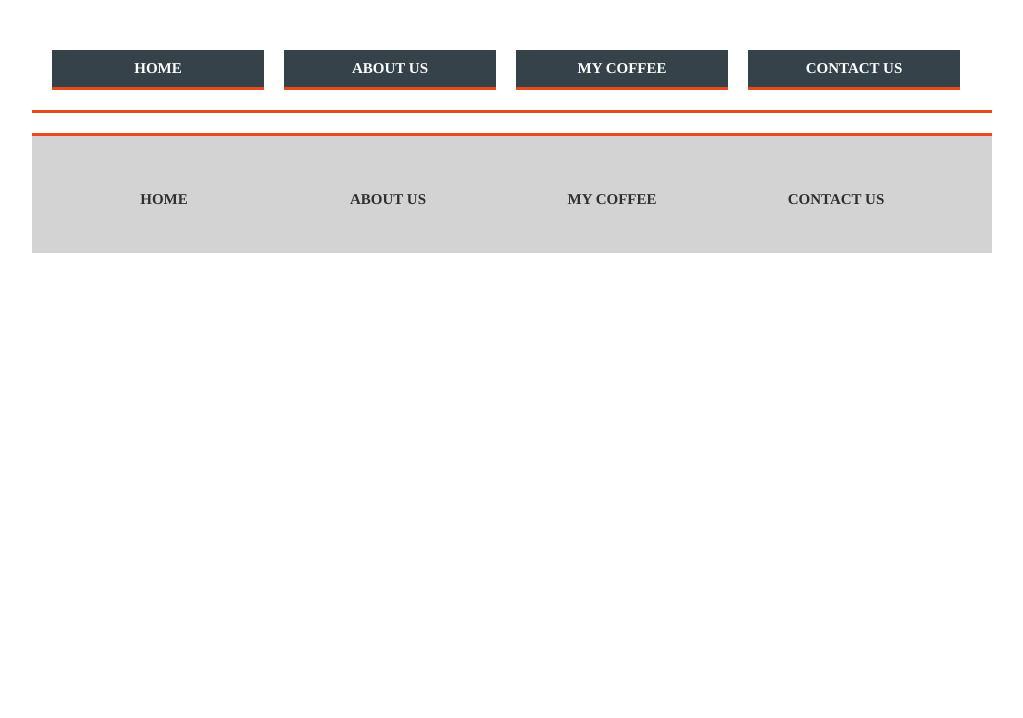
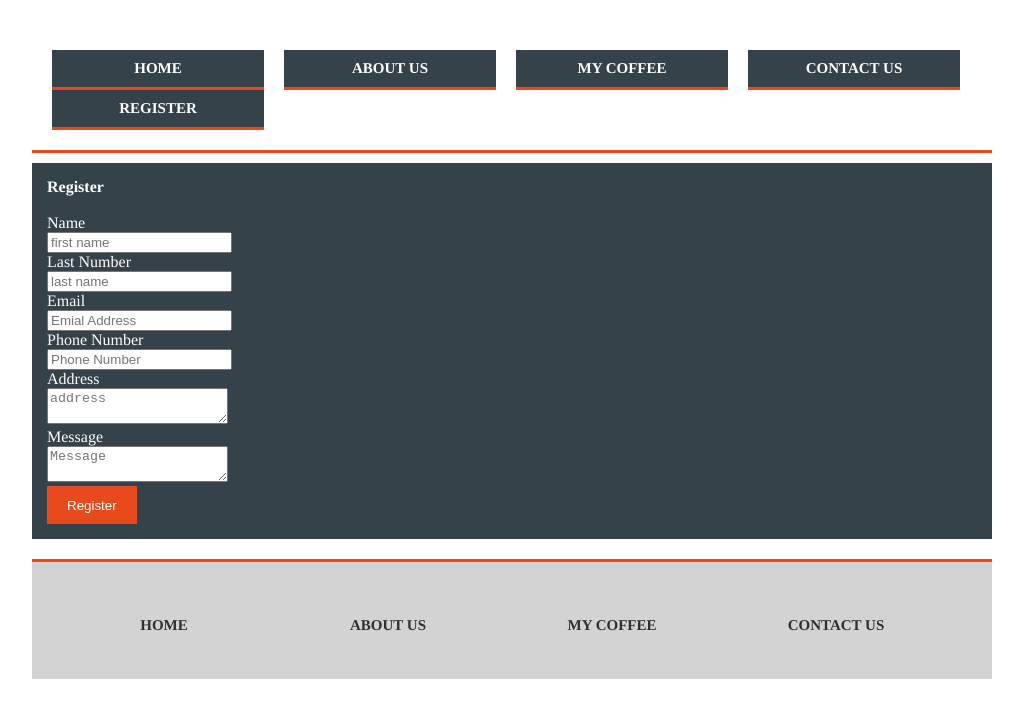
Before and after one commit to jdavault/camp-coffee, a React (Create React App) app: page /register in a window 1280 px wide. Shown: the top 718 px of the page, without its empty margins (128-1151 px from the left). Built offline with nearby package versions, Linux system fonts and the light colour scheme.

Commit message:
added registration page

```diff
--- a/src/components/MainNav.js
+++ b/src/components/MainNav.js
@@ -17,6 +17,9 @@ export default function MainNav() {
         <li>
           <Link to="/contact">Contact us</Link>
         </li>
+        <li>
+          <Link to="/register">Register</Link>
+        </li>
       </ul>
     </nav>
   )
--- /dev/null
+++ b/src/components/Register.js
@@ -0,0 +1,47 @@
+import React from 'react'
+
+export default function Register() {
+  return (
+    <div>
+      <div className="dark">
+        <h2>Register</h2>
+        <br />
+        <form className="contactForm">
+          <div>
+            <label> Name</label>
+            <br />
+            <input type="text" placeholder="first name" />
+          </div>
+          <div>
+            <label>Last Number</label>
+            <br />
+            <input type="text" placeholder="last name" />
+          </div>
+          <div>
+            <label>Email</label>
+            <br />
+            <input type="email" placeholder="Emial Address" />
+          </div>
+          <div>
+            <label>Phone Number</label>
+            <br />
+            <input type="number" placeholder="Phone Number" />
+          </div>
+          <div>
+            <label>Address</label>
+            <br />
+            <textarea placeholder="address"></textarea>
+          </div>
+          <div>
+            <label>Message</label>
+            <br />
+            <textarea placeholder="Message"></textarea>
+          </div>
+          <button className="button" type="submit">
+            Register
+          </button>
+        </form>
+      </div>
+    </div>
+  )
+}
--- a/src/components/Routes.js
+++ b/src/components/Routes.js
@@ -5,6 +5,7 @@ import Home from "./Home"
 import AboutUs from "./AboutUs"
 import Coffee from "./Coffee"
 import ContactUs from "./ContactUs"
+import Register from "./Register"
 
 export default function Routes() {
   return (
@@ -13,6 +14,7 @@ export default function Routes() {
         <Route component={AboutUs} path="/about" />
         <Route component={Coffee} path="/coffee" />
         <Route component={ContactUs} path="/contact" />
+        <Route component={Register} path="/register" />
         <Route component={Home} exact path="/" />
       </Switch>
     </div>
```
